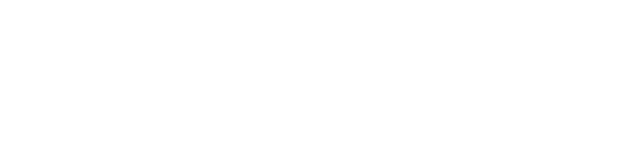
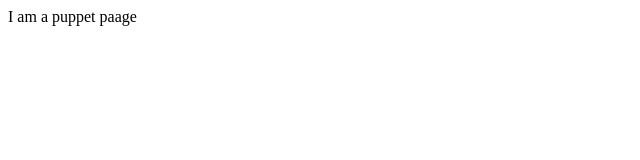
Before and after one commit to catdad-experiments/puppeteer-playground, a website: page index.html in a window 1280 px wide. Shown: the whole page, without its empty margins (0-640 px from the left). Drawn offline with Linux system fonts and the light colour scheme.

Commit message:
adding something to web page

```diff
--- a/index.html
+++ b/index.html
@@ -5,6 +5,6 @@
   <title>Document</title>
 </head>
 <body>
-
+I am a puppet paage
 </body>
 </html>
```
